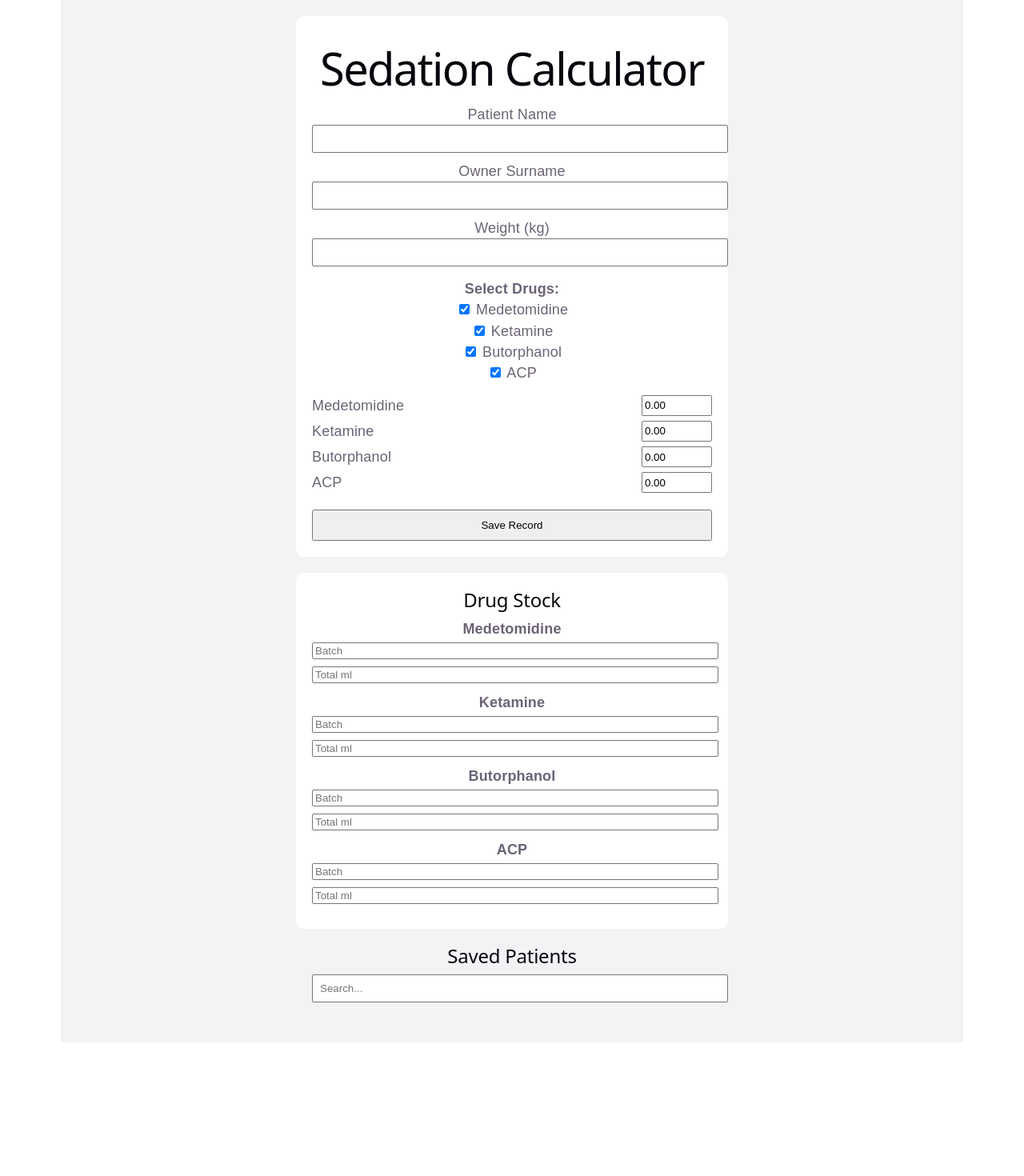
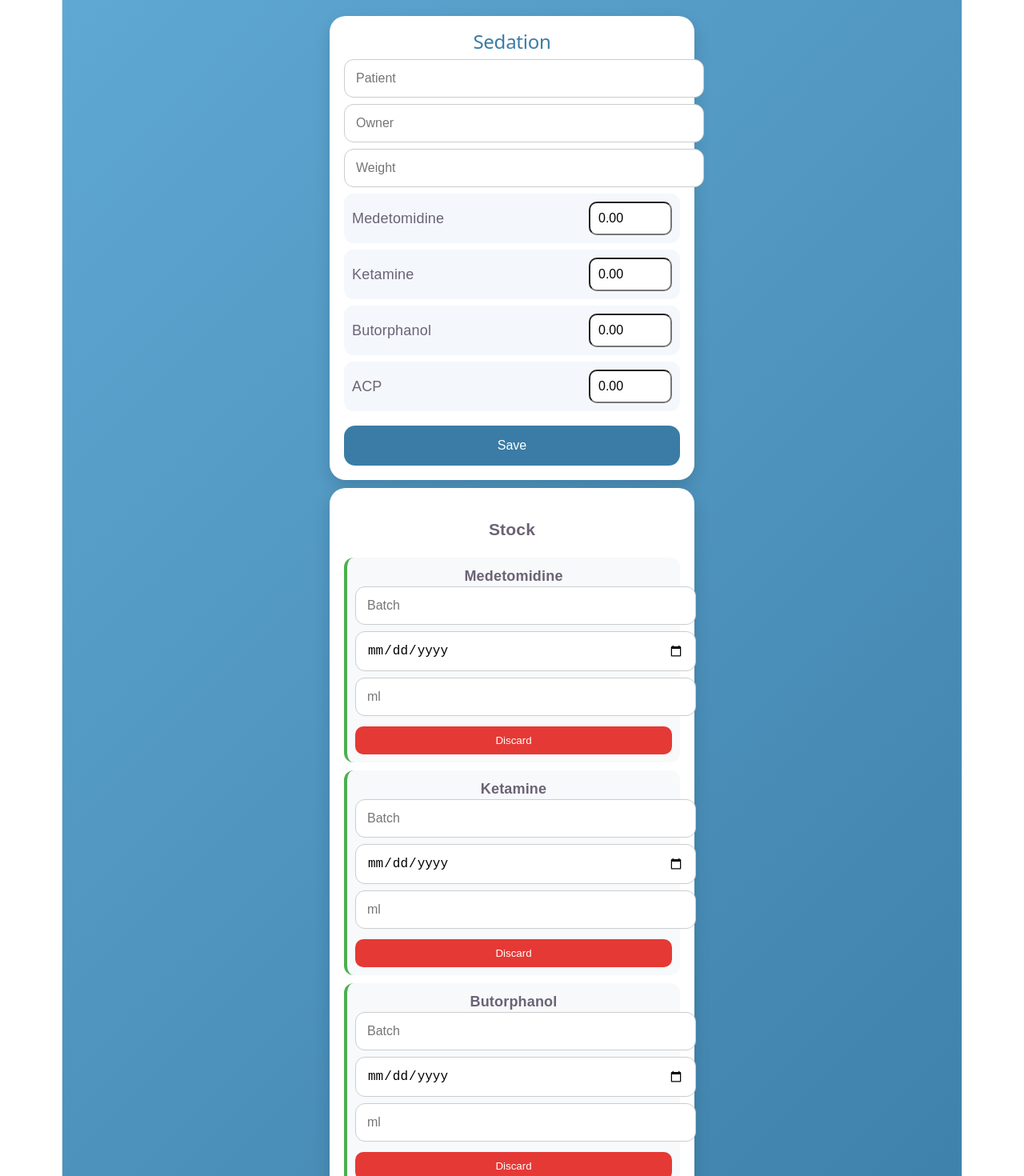
Before and after one commit to drcraigbailey/Sedation-calculator, a React (Vite) app: page / in a window 1280 px wide. Shown: the top 1470 px of the page at 80% size. Before the commit the page ends 1303 px from the top, so only its background shows below. Built offline with nearby package versions, Linux system fonts and the light colour scheme.

Commit message:
Update App.jsx

```diff
--- a/src/App.jsx
+++ b/src/App.jsx
@@ -7,24 +7,20 @@ const ALL_DRUGS = [
   { id: "acp", name: "ACP", calc: (w) => (0.06 * w) / 2 },
 ];
 
+const DAYS_WARNING = 28;
+const DAYS_DANGER = 35;
+
 export default function App() {
   const [weight, setWeight] = useState("");
   const [patient, setPatient] = useState("");
   const [ownerSurname, setOwnerSurname] = useState("");
   const [records, setRecords] = useState([]);
-  const [search, setSearch] = useState("");
-  const [activeDrugs, setActiveDrugs] = useState(ALL_DRUGS.map(d => d.id));
-
-  // per-drug manual override volumes
   const [overrides, setOverrides] = useState({});
-
-  // stock tracking
   const [stock, setStock] = useState({});
 
   useEffect(() => {
     const saved = localStorage.getItem("sedationRecords");
     if (saved) setRecords(JSON.parse(saved));
-
     const savedStock = localStorage.getItem("drugStock");
     if (savedStock) setStock(JSON.parse(savedStock));
   }, []);
@@ -37,19 +33,22 @@ export default function App() {
     localStorage.setItem("drugStock", JSON.stringify(stock));
   }, [stock]);
 
-  const toggleDrug = (id) => {
-    setActiveDrugs(prev =>
-      prev.includes(id) ? prev.filter(d => d !== id) : [...prev, id]
-    );
+  const daysSince = (date) => {
+    if (!date) return 0;
+    return Math.floor((new Date() - new Date(date)) / (1000 * 60 * 60 * 24));
   };
 
-  const selectedDrugs = ALL_DRUGS.filter(d => activeDrugs.includes(d.id));
+  const getStatusColor = (date) => {
+    const days = daysSince(date);
+    if (days >= DAYS_DANGER) return "#e53935";
+    if (days >= DAYS_WARNING) return "#fb8c00";
+    return "#4caf50";
+  };
 
   const calculateDoses = () => {
-    return selectedDrugs.map((drug) => {
+    return ALL_DRUGS.map((drug) => {
       const calculated = drug.calc(parseFloat(weight) || 0).toFixed(2);
       const overridden = overrides[drug.id];
-
       return {
         id: drug.id,
         name: drug.name,
@@ -72,30 +71,35 @@ export default function App() {
     }));
   };
 
+  const handleDiscard = (id) => {
+    setStock(prev => ({
+      ...prev,
+      [id]: { batch: "", broach: "", total: "" }
+    }));
+  };
+
   const handleSave = () => {
-    if (!patient || !ownerSurname) return alert("Enter patient and owner surname");
+    if (!patient || !ownerSurname) return alert("Enter patient + owner");
 
     const doses = calculateDoses();
+    const updatedStock = { ...stock };
 
-    // subtract from stock
-    const updatedStock = { ...stock };
+    // LOCK batch + broach into record
+    const lockedMeta = {};
 
     doses.forEach(d => {
       const current = parseFloat(updatedStock[d.id]?.total || 0);
       const used = parseFloat(d.volume);
 
-      if (!isNaN(current)) {
-        const remaining = current - used;
-        updatedStock[d.id] = {
-          ...updatedStock[d.id],
-          total: remaining.toFixed(2),
-        };
+      updatedStock[d.id] = {
+        ...updatedStock[d.id],
+        total: (current - used).toFixed(2),
+      };
 
-        const initial = parseFloat(updatedStock[d.id]?.initial || current);
-        if (initial > 0 && remaining / initial < 0.29) {
-          alert(`${d.name} low: ${remaining.toFixed(2)} ml remaining`);
-        }
-      }
+      lockedMeta[d.id] = {
+        batch: updatedStock[d.id]?.batch || "",
+        broach: updatedStock[d.id]?.broach || "",
+      };
     });
 
     setStock(updatedStock);
@@ -105,138 +109,215 @@ export default function App() {
       ownerSurname,
       weight,
       doses,
+      meta: lockedMeta,
       date: new Date().toLocaleString(),
     };
 
     setRecords([newRecord, ...records]);
+
+    // fast reset for next patient
     setOverrides({});
+    setWeight("");
+    setPatient("");
+    setOwnerSurname("");
   };
 
- const handleDelete = (index) => {
-  const recordToDelete = records[index];
+  const handleDelete = (index) => {
+    const rec = records[index];
+    const updatedStock = { ...stock };
 
-  const updatedStock = { ...stock };
+    rec.doses.forEach(d => {
+      const current = parseFloat(updatedStock[d.id]?.total || 0);
+      const restore = parseFloat(d.volume);
+      updatedStock[d.id] = {
+        ...updatedStock[d.id],
+        total: (current + restore).toFixed(2),
+      };
+    });
 
-  // add volumes back into stock
-  recordToDelete.doses.forEach(d => {
-    const current = parseFloat(updatedStock[d.id]?.total || 0);
-    const restore = parseFloat(d.volume);
+    setStock(updatedStock);
+    setRecords(records.filter((_, i) => i !== index));
+  };
 
-    updatedStock[d.id] = {
-      ...updatedStock[d.id],
-      total: (current + restore).toFixed(2),
-    };
-  });
+  const downloadCSV = () => {
+    const headers = ["Patient","Owner","Weight","Drug","Volume","Batch","Broach","Date"];
+    const rows = [];
 
-  setStock(updatedStock);
+    records.forEach(r => {
+      r.doses.forEach(d => {
+        rows.push([
+          r.patient,
+          r.ownerSurname,
+          r.weight,
+          d.name,
+          d.volume,
+          r.meta?.[d.id]?.batch || "",
+          r.meta?.[d.id]?.broach || "",
+          r.date
+        ]);
+      });
+    });
 
-  const updated = records.filter((_, i) => i !== index);
-  setRecords(updated);
-};
+    const csv = [headers, ...rows].map(r => r.join(",")).join("\n");
+    const blob = new Blob([csv], { type: "text/csv" });
+    const url = URL.createObjectURL(blob);
 
-  const filteredRecords = records.filter(r =>
-    `${r.patient} ${r.ownerSurname}`.toLowerCase().includes(search.toLowerCase())
-  );
+    const a = document.createElement("a");
+    a.href = url;
+    a.download = "sedation-report.csv";
+    a.click();
+  };
 
   return (
-    <div style={{ padding: 20, fontFamily: "Arial", background: "#f1f3f4" }}>
+    <div style={appBg}>
 
-      <div style={{ maxWidth: 500, margin: "0 auto", background: "white", padding: 20, borderRadius: 10 }}>
-        <h1>Sedation Calculator</h1>
+      <div style={card}>
+        <h2 style={title}>Sedation</h2>
 
-        <label>Patient Name</label>
-        <input value={patient} onChange={(e) => setPatient(e.target.value)} style={{ width: "100%", padding: 8, marginBottom: 10 }} />
+        <input placeholder="Patient" value={patient} onChange={(e)=>setPatient(e.target.value)} style={input}/>
+        <input placeholder="Owner" value={ownerSurname} onChange={(e)=>setOwnerSurname(e.target.value)} style={input}/>
+        <input type="number" placeholder="Weight" value={weight} onChange={(e)=>setWeight(e.target.value)} style={input}/>
 
-        <label>Owner Surname</label>
-        <input value={ownerSurname} onChange={(e) => setOwnerSurname(e.target.value)} style={{ width: "100%", padding: 8, marginBottom: 10 }} />
-
-        <label>Weight (kg)</label>
-        <input type="number" value={weight} onChange={(e) => setWeight(e.target.value)} style={{ width: "100%", padding: 8, marginBottom: 15 }} />
-
-        <div style={{ marginBottom: 15 }}>
-          <strong>Select Drugs:</strong>
-          {ALL_DRUGS.map(d => (
-            <div key={d.id}>
-              <label>
-                <input
-                  type="checkbox"
-                  checked={activeDrugs.includes(d.id)}
-                  onChange={() => toggleDrug(d.id)}
-                /> {d.name}
-              </label>
-            </div>
-          ))}
-        </div>
-
-        {calculateDoses().map((drug) => (
-          <div key={drug.id} style={{ display: "flex", justifyContent: "space-between", marginBottom: 6 }}>
-            <span>{drug.name}</span>
+        {calculateDoses().map(d => (
+          <div key={d.id} style={drugRow}>
+            <span>{d.name}</span>
             <input
               type="number"
-              value={drug.volume}
-              onChange={(e) => handleOverride(drug.id, e.target.value)}
-              style={{ width: 80 }}
+              value={d.volume}
+              onChange={(e)=>handleOverride(d.id,e.target.value)}
+              style={dose}
             />
           </div>
         ))}
 
-        <button onClick={handleSave} style={{ marginTop: 15, padding: 10, width: "100%" }}>
-          Save Record
-        </button>
+        <button onClick={handleSave} style={primaryBtn}>Save</button>
       </div>
 
-      {/* STOCK SECTION */}
-      <div style={{ maxWidth: 500, margin: "20px auto", background: "white", padding: 20, borderRadius: 10 }}>
-        <h2>Drug Stock</h2>
+      <div style={card}>
+        <h3>Stock</h3>
         {ALL_DRUGS.map(d => (
-          <div key={d.id} style={{ marginBottom: 10 }}>
+          <div key={d.id} style={{...stockRow, borderLeft:`4px solid ${getStatusColor(stock[d.id]?.broach)}`}}>
             <strong>{d.name}</strong>
-            <input
-              placeholder="Batch"
-              value={stock[d.id]?.batch || ""}
-              onChange={(e) => handleStockChange(d.id, "batch", e.target.value)}
-              style={{ width: "100%", marginBottom: 5 }}
-            />
-            <input
-              type="number"
-              placeholder="Total ml"
-              value={stock[d.id]?.total || ""}
-              onChange={(e) => handleStockChange(d.id, "total", e.target.value)}
-              style={{ width: "100%" }}
-            />
+            <input placeholder="Batch" value={stock[d.id]?.batch || ""} onChange={(e)=>handleStockChange(d.id,"batch",e.target.value)} style={input}/>
+            <input type="date" value={stock[d.id]?.broach || ""} onChange={(e)=>handleStockChange(d.id,"broach",e.target.value)} style={input}/>
+            <input type="number" placeholder="ml" value={stock[d.id]?.total || ""} onChange={(e)=>handleStockChange(d.id,"total",e.target.value)} style={input}/>
+            <button onClick={()=>handleDiscard(d.id)} style={dangerBtn}>Discard</button>
           </div>
         ))}
       </div>
 
-      {/* RECORDS */}
-      <div style={{ maxWidth: 500, margin: "20px auto" }}>
-        <h2>Saved Patients</h2>
+      <div style={{maxWidth:420,margin:"10px auto"}}>
+        <button onClick={downloadCSV} style={primaryBtn}>Download Report</button>
 
-        <input
-          placeholder="Search..."
-          value={search}
-          onChange={(e) => setSearch(e.target.value)}
-          style={{ width: "100%", padding: 8, marginBottom: 10 }}
-        />
+        {records.map((rec,i)=>(
+          <div key={i} style={recordCard}>
+            <div style={{display:"flex",justifyContent:"space-between"}}>
+              <strong>{rec.patient}</strong>
+              <button onClick={()=>handleDelete(i)} style={deleteBtn}>✕</button>
+            </div>
 
-        {filteredRecords.map((rec, i) => (
-          <div key={i} style={{ background: "white", padding: 10, marginBottom: 10 }}>
-            <strong>{rec.patient}</strong> ({rec.ownerSurname}) - {rec.weight} kg
-            <div style={{ fontSize: 12 }}>{rec.date}</div>
-
-            {rec.doses.map((d, idx) => (
-              <div key={idx}>{d.name}: {d.volume} ml</div>
+            {rec.doses.map((d,idx)=>(
+              <div key={idx}>
+                {d.name}: {d.volume} ml
+                <span style={{fontSize:10,color:"#666"}}>
+                  ({rec.meta?.[d.id]?.batch || ""})
+                </span>
+              </div>
             ))}
-
-            <button
-              onClick={() => handleDelete(i)}
-              style={{ marginTop: 8, background: "#d93025", color: "white", border: "none", padding: 6 }}
-            >
-              Delete
-            </button>
           </div>
         ))}
       </div>
     </div>
   );
 }
+
+// 🎨 STYLES (mobile-native feel)
+
+const appBg = {
+  fontFamily:"Arial",
+  background:"linear-gradient(135deg,#5fa8d3,#3a7ca5)",
+  minHeight:"100vh",
+  padding:10
+};
+
+const card = {
+  maxWidth:420,
+  margin:"10px auto",
+  background:"white",
+  borderRadius:20,
+  padding:18,
+  boxShadow:"0 8px 20px rgba(0,0,0,0.15)"
+};
+
+const title = { textAlign:"center", color:"#3a7ca5" };
+
+const input = {
+  width:"100%",
+  padding:14,
+  marginBottom:8,
+  borderRadius:12,
+  border:"1px solid #ccc",
+  fontSize:16
+};
+
+const drugRow = {
+  display:"flex",
+  justifyContent:"space-between",
+  alignItems:"center",
+  marginBottom:8,
+  padding:10,
+  background:"#f4f7fb",
+  borderRadius:12
+};
+
+const dose = {
+  width:80,
+  padding:10,
+  fontSize:16,
+  borderRadius:10
+};
+
+const stockRow = {
+  display:"flex",
+  flexDirection:"column",
+  marginBottom:10,
+  padding:10,
+  borderRadius:12,
+  background:"#f7f9fb"
+};
+
+const primaryBtn = {
+  width:"100%",
+  padding:16,
+  marginTop:10,
+  background:"#3a7ca5",
+  color:"white",
+  border:"none",
+  borderRadius:14,
+  fontSize:16
+};
+
+const dangerBtn = {
+  background:"#e53935",
+  color:"white",
+  border:"none",
+  borderRadius:10,
+  padding:10,
+  marginTop:5
+};
+
+const deleteBtn = {
+  background:"#e53935",
+  color:"white",
+  border:"none",
+  borderRadius:8,
+  padding:"4px 8px"
+};
+
+const recordCard = {
+  background:"white",
+  padding:14,
+  borderRadius:14,
+  marginBottom:10,
+  boxShadow:"0 4px 10px rgba(0,0,0,0.1)"
+};
```
